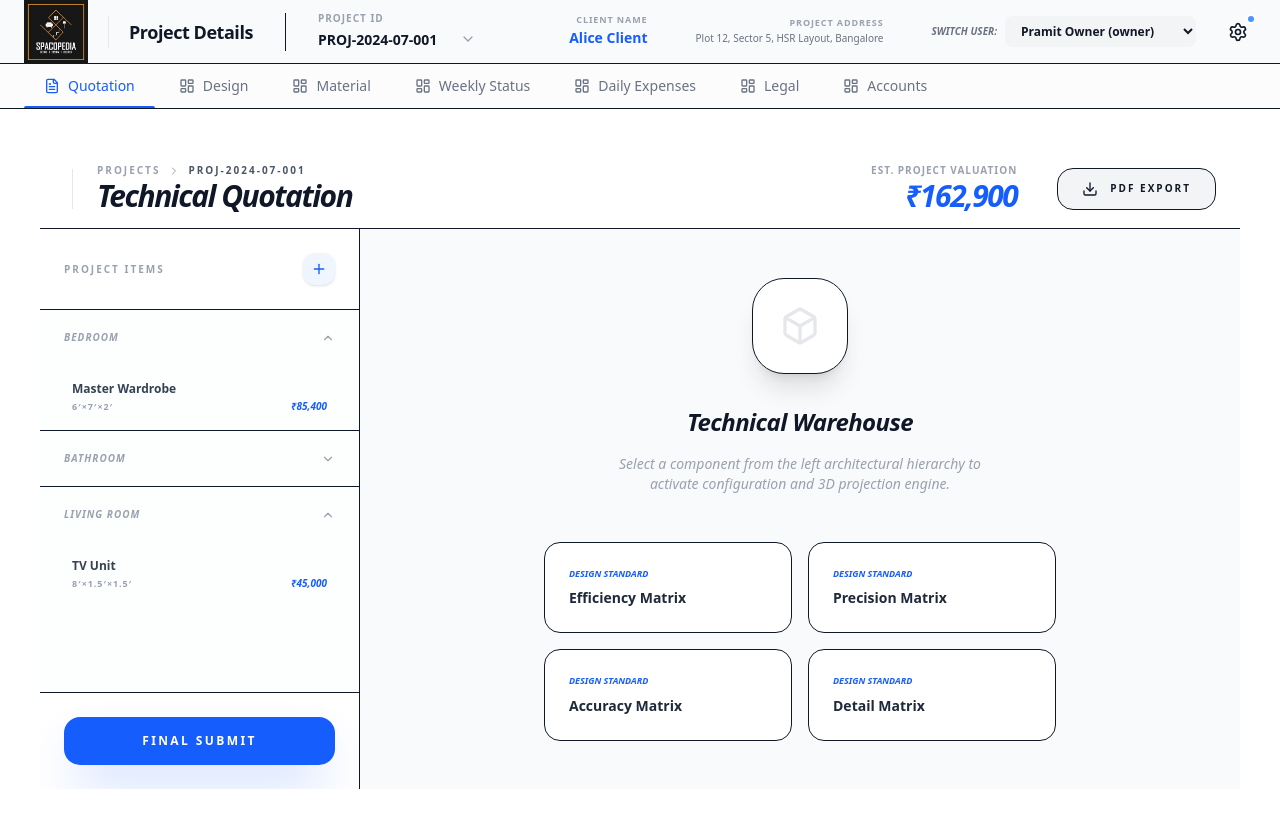
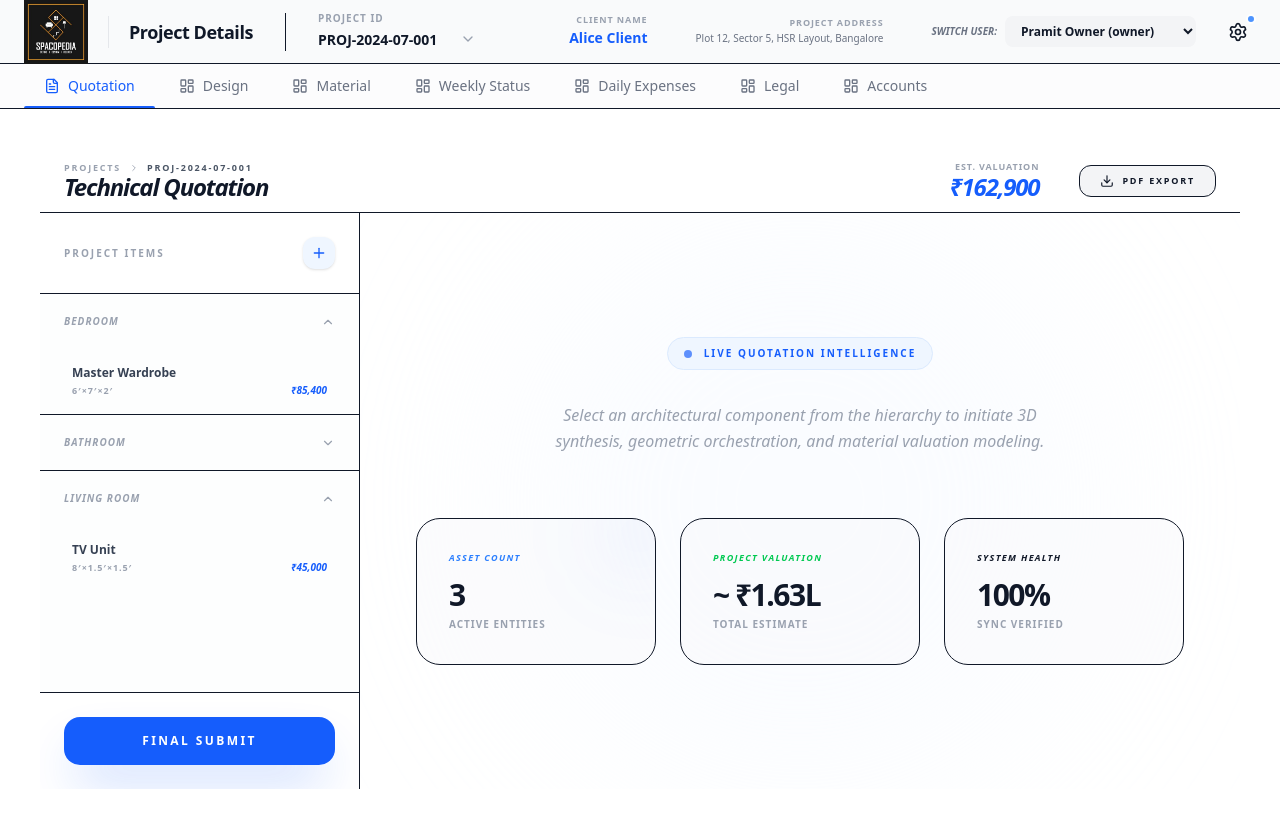
Before and after one commit to pramit46/Spacopedia-UI, a React (Vite) app: page / in a window 1280 px wide. Both pictures are taken after a click on the button "Quotation". Built offline with nearby package versions, Linux system fonts and the light colour scheme.

Commit message:
fix(quotation): Adjust header and photo URLs for quotation view
Refines the visual presentation of the quotation header by adjusting height and text sizes. Updates the mock data with new photo URLs for project progress images.

```diff
--- a/src/components/QuotationView.tsx
+++ b/src/components/QuotationView.tsx
@@ -244,32 +244,32 @@ export function QuotationView({ currentUser, projectId }: QuotationViewProps) {
   return (
     <div className="h-[calc(100vh-160px)] flex flex-col font-sans bg-white dark:bg-gray-950 overflow-hidden">
       {/* Top Bar - Simplified */}
-      <header className="h-20 border-b dark:border-gray-800 flex items-center justify-between px-6 shrink-0 bg-white dark:bg-gray-950">
+      <header className="h-16 border-b dark:border-gray-800 flex items-center justify-between px-6 shrink-0 bg-white dark:bg-gray-950">
         <div className="flex items-center gap-4">
-          <div className="h-10 w-px bg-gray-200 dark:bg-gray-800 mx-2" />
+
           <div>
-            <div className="flex items-center gap-2 text-[10px] font-bold text-gray-400 uppercase tracking-[0.2em]">
+            <div className="flex items-center gap-2 text-[9px] font-bold text-gray-400 uppercase tracking-[0.2em] leading-none mb-0.5">
               <span>PROJECTS</span>
-              <ChevronRight className="w-3 h-3" />
+              <ChevronRight className="w-2.5 h-2.5" />
               <span className="text-gray-600 dark:text-gray-300">{projectId}</span>
             </div>
-            <h2 className="text-3xl font-black italic tracking-tighter">Technical Quotation</h2>
+            <h2 className="text-2xl font-black italic tracking-tighter leading-none">Technical Quotation</h2>
           </div>
         </div>
 
         <div className="flex items-center gap-10">
           {lastSaved && (
-            <div className="flex items-center gap-2 text-[9px] font-black text-gray-400 uppercase tracking-widest bg-gray-50 dark:bg-gray-900/50 px-3 py-1.5 rounded-lg border dark:border-gray-800">
+            <div className="flex items-center gap-2 text-[8px] font-black text-gray-400 uppercase tracking-widest bg-gray-50 dark:bg-gray-900/50 px-2 py-1 rounded-lg border dark:border-gray-800">
               <CloudCheck className="w-3 h-3 text-green-500" />
-              Auto-saved: {lastSaved}
+              Sync: {lastSaved}
             </div>
           )}
           <div className="text-right">
-            <p className="text-[10px] font-black text-gray-400 uppercase tracking-widest">Est. Project Valuation</p>
-            <p className="text-3xl font-black italic text-blue-600 tracking-tighter">₹{totalProjectValue.toLocaleString()}</p>
+            <p className="text-[9px] font-black text-gray-400 uppercase tracking-widest leading-none mb-1">Est. Valuation</p>
+            <p className="text-2xl font-black italic text-blue-600 tracking-tighter leading-none">₹{totalProjectValue.toLocaleString()}</p>
           </div>
-          <button className="flex items-center gap-3 bg-gray-100 dark:bg-gray-900 px-6 py-3 rounded-2xl font-black text-[10px] uppercase tracking-[0.2em] hover:bg-gray-200 dark:hover:bg-gray-800 transition-all border dark:border-gray-800">
-            <Download className="w-4 h-4" />
+          <button className="flex items-center gap-2 bg-gray-100 dark:bg-gray-900 px-5 py-2 rounded-xl font-black text-[9px] uppercase tracking-[0.2em] hover:bg-gray-200 dark:hover:bg-gray-800 transition-all border dark:border-gray-800">
+            <Download className="w-3.5 h-3.5" />
             PDF Export
           </button>
         </div>
@@ -638,20 +638,59 @@ export function QuotationView({ currentUser, projectId }: QuotationViewProps) {
                 {/* Properties Inspector Logic replaces the default visual view overlays if needed but user asked for these specific details */}
               </motion.div>
             ) : (
-              <div className="flex-1 flex flex-col items-center justify-center text-center p-12">
-                <div className="w-24 h-24 bg-white dark:bg-gray-950 rounded-[2rem] shadow-xl flex items-center justify-center mb-8 border dark:border-gray-800">
-                   <Box className="w-10 h-10 text-gray-200" />
-                </div>
-                <h3 className="text-2xl font-black italic mb-4 tracking-tight">Technical Warehouse</h3>
-                <p className="text-gray-400 font-medium max-w-sm mb-12 text-sm italic">Select a component from the left architectural hierarchy to activate configuration and 3D projection engine.</p>
-                <div className="grid grid-cols-2 gap-4 w-full max-w-lg">
-                   {['Efficiency', 'Precision', 'Accuracy', 'Detail'].map(metric => (
-                     <div key={metric} className="p-6 bg-white dark:bg-gray-950 rounded-2xl border dark:border-gray-800 text-left hover:border-blue-500 transition-all cursor-default">
-                        <p className="text-[9px] font-black text-blue-600 uppercase mb-2 italic">Design Standard</p>
-                        <p className="text-sm font-bold text-gray-800 dark:text-gray-200">{metric} Matrix</p>
+            <div className="flex-1 flex flex-col items-center justify-center p-12 relative overflow-hidden bg-white dark:bg-gray-950">
+                {/* Decorative Background Element */}
+                <div className="absolute top-1/2 left-1/2 -translate-x-1/2 -translate-y-1/2 w-[600px] h-[600px] bg-blue-50/30 dark:bg-blue-900/5 rounded-full blur-[100px] pointer-events-none" />
+
+                <motion.div
+                  initial={{ opacity: 0, y: 20 }}
+                  animate={{ opacity: 1, y: 0 }}
+                  className="relative z-10 w-full max-w-3xl text-center"
+                >
+                  <div className="inline-flex items-center gap-3 px-4 py-2 bg-blue-50 dark:bg-blue-900/20 rounded-full mb-8 border border-blue-100 dark:border-blue-800/30">
+                    <div className="w-2 h-2 rounded-full bg-blue-600 animate-pulse" />
+                    <span className="text-[10px] font-black text-blue-600 uppercase tracking-[0.2em]">Live Quotation Intelligence</span>
+                  </div>
+
+                  {/*<h3 className="text-5xl font-black italic mb-6 tracking-tighter leading-none dark:text-white">
+                    Project Intelligence<br/>Dashboard
+                  </h3>*/}
+
+                  <p className="text-gray-400 font-medium max-w-lg mx-auto mb-16 text-base italic leading-relaxed">
+                    Select an architectural component from the hierarchy to initiate 3D synthesis, geometric orchestration, and material valuation modeling.
+                  </p>
+
+                  <div className="grid grid-cols-3 gap-6 w-full">
+                    {[
+                      { label: 'Asset Count', value: items.length, sub: 'Active Entities', color: 'blue' },
+                      { label: 'Project Valuation', value: `~ ₹${(totalProjectValue / 100000).toFixed(2)}L`, sub: 'Total Estimate', color: 'green' },
+                      { label: 'System Health', value: '100%', sub: 'Sync Verified', color: 'purple' }
+                    ].map((stat, i) => ( stat && (
+                      <div key={i} className="p-8 bg-gray-50/50 dark:bg-gray-900/30 rounded-3xl border dark:border-gray-800 text-left hover:border-blue-500/50 transition-all group overflow-hidden relative">
+                         <div className={`absolute top-0 right-0 w-24 h-24 bg-${stat.color}-500/5 rounded-full blur-2xl -mr-8 -mt-8`} />
+                         <p className={`text-[9px] font-black text-${stat.color}-500 uppercase mb-3 tracking-[0.15em] italic`}>{stat.label}</p>
+                         <p className="text-3xl font-black text-gray-900 dark:text-white tracking-tighter mb-1">{stat.value}</p>
+                         <p className="text-[10px] font-bold text-gray-400 uppercase tracking-widest">{stat.sub}</p>
+                      </div>
+                    )))}
+                  </div>
+
+                  {/*<div className="mt-16 flex items-center justify-center gap-8">
+                     <div className="flex items-center gap-3 text-gray-400">
+                        <div className="w-10 h-10 rounded-xl bg-gray-100 dark:bg-gray-900 flex items-center justify-center">
+                           <Layers className="w-5 h-5 opacity-50" />
+                        </div>
+                        <p className="text-[9px] font-black uppercase tracking-widest text-left">Multi-layer<br/>Logic Engine</p>
                      </div>
-                   ))}
-                </div>
+                     <div className="w-px h-8 bg-gray-200 dark:bg-gray-800" />
+                     <div className="flex items-center gap-3 text-gray-400">
+                        <div className="w-10 h-10 rounded-xl bg-gray-100 dark:bg-gray-900 flex items-center justify-center">
+                           <Maximize2 className="w-5 h-5 opacity-50" />
+                        </div>
+                        <p className="text-[9px] font-black uppercase tracking-widest text-left">Geometric<br/>Precision Sync</p>
+                     </div>
+                  </div>*/}
+                </motion.div>
               </div>
             )}
           </AnimatePresence>
--- a/src/mockData.ts
+++ b/src/mockData.ts
@@ -401,8 +401,8 @@ export const INITIAL_WEEKLY_STATUS: WeeklyStatus[] = [
     date: '2024-07-14',
     userId: 'u4',
     photos: [
-      'https://images.unsplash.com/photo-1541888946425-d81bb19480c5?w=500&auto=format&fit=crop&q=60',
-      'https://images.unsplash.com/photo-1503387762-592dee58c460?w=500&auto=format&fit=crop&q=60'
+      'https://www.shutterstock.com/image-photo/cottage-under-construction-interior-unfinished-260nw-2311296329.jpg?w=500&auto=format&fit=crop&q=60',
+      'https://www.shutterstock.com/image-photo/empty-under-construction-room-home-260nw-2170165485.jpg?w=500&auto=format&fit=crop&q=60'
     ],
     progressText: 'Tiling work is 80% complete. Electrical wiring for the living area started. Bathroom plumbing successfully pressure tested.',
     auditMaterial: 'verified',
@@ -421,7 +421,7 @@ export const INITIAL_WEEKLY_STATUS: WeeklyStatus[] = [
     date: '2024-07-07',
     userId: 'u4',
     photos: [
-      'https://images.unsplash.com/photo-1590674899484-13da0d1b58f5?w=500&auto=format&fit=crop&q=60'
+      'https://media.istockphoto.com/id/2190448800/photo/drywall-installers-working-in-kitchen-renovation.jpg?s=612x612&w=0&k=20&c=fsexnZL5oN4Yh18xFVpL8ohH48_s4DmLEEJCEZtIkTo='
     ],
     progressText: 'Foundation wall painting in progress. Verification of shade consistency against Design v2.0 approved.',
     auditMaterial: 'verified',
```
